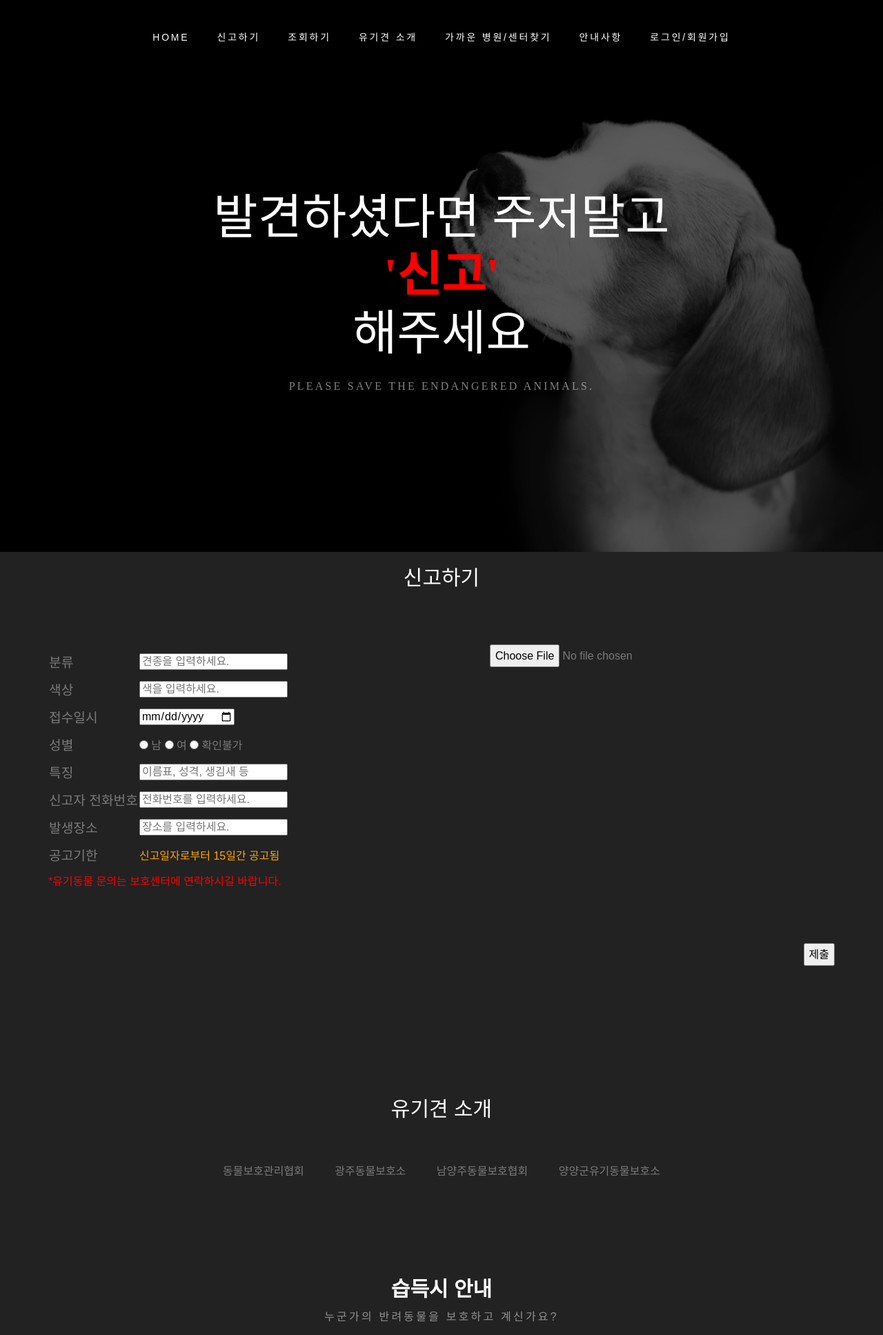
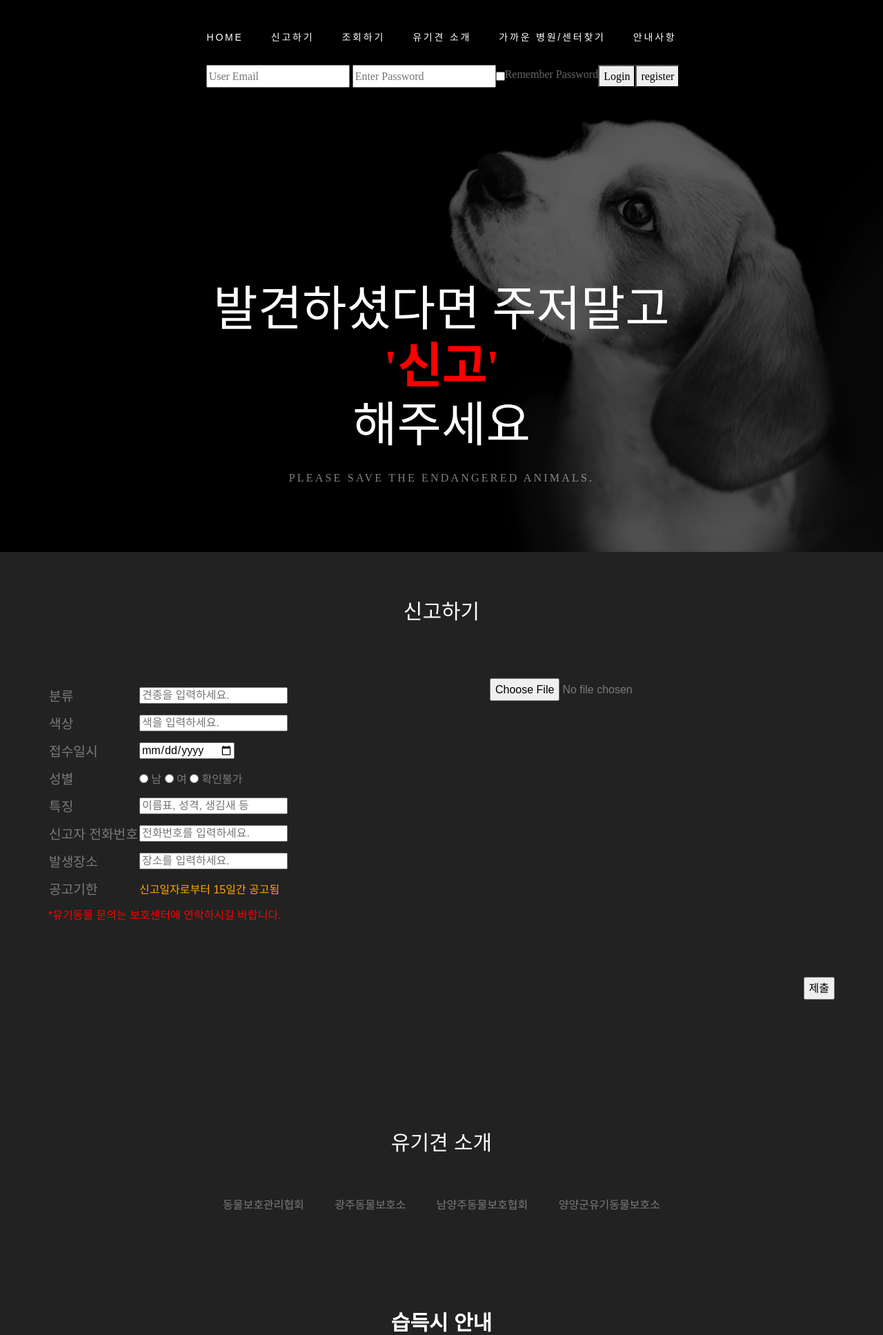
Before and after one commit to lee-dk/teamproject, a Django app: page /first_project/main/ in a window 1280 px wide. Shown: the top 1935 px of the page at 69% size. Run offline with Django 3.2, Linux system fonts and the light colour scheme; some libraries are stand-ins or nearby versions; some web fonts are replaced.

Commit message:
20200824 login DB update

```diff
--- a/first_project/templates/main.html
+++ b/first_project/templates/main.html
@@ -27,6 +27,9 @@
         	font-weight:lighter;
         	font-size:1.2em;
         }
+        #login_div{
+        	float:right;
+        }
 	</style>
 </head>
 <body data-spy="scroll" data-target="#pb-navbar" data-offset="200" id="body_id">
@@ -47,18 +50,79 @@
 					<li class="nav-item"><a class="nav-link" href="#section-portfolio">유기견 소개</a></li>
 					<li class="nav-item"><a class="nav-link" href="#section-resume">가까운 병원/센터찾기</a></li>
 					<li class="nav-item"><a class="nav-link" href="#section-coment">안내사항</a></li>
-					<li class="nav-item-login"><a class="nav-link_login" href="#section-coment" style="float:right;">로그인/회원가입</a></li>
+<!--					<li class="nav-item-login"><a class="nav-link_login" href="#section-coment" style="float:right;">로그인/회원가입</a></li>-->
 				</ul>
 			</div>
 		</div>
 	</nav>
 
-
-
-
 	<section class="site-hero" style="background-image: url({% static 'images/main_dog.jpg' %});" id="section-home" data-stellar-background-ratio="0.5">
 		<div class="container">
 			<div class="row intro-text align-items-center justify-content-center">
+				<div id="login_div" style="display:block;">
+					 <div class="wrap">
+						 <div class="form-wrap">
+							<form id="login"  class="input-group" method="POST" action="{% url 'newLogin' %}">
+							{% csrf_token %}
+								<div>
+								<label for="useremail"></label>
+								<input type="email" class="input-field" placeholder="User Email" name="useremail" >
+								</div>
+								<div>
+								<label for="userpassword"></label>
+								<input type="password" class="input-field" placeholder="Enter Password" name="password" >
+								</div>
+								<br>
+								<input type="checkbox" class="checkbox"><span>Remember Password</span>
+
+								<button class="submit" id="login_btn">Login</button>
+								<button type="button" id="register_btn" onclick="register_btn_click();">register</button>
+							</form>
+							 <br>
+
+						</div>
+					 </div>
+				</div>
+				<div id="register_div"  style="display:none;">
+						 <div class="wrap">
+							 <div class="form-wrap">
+								<form id="register"  class="input-group" method="POST" action="{% url 'sign_in' %}">
+									{% csrf_token %}
+										<div>
+											<div>
+												<label for="username"></label>
+												<input type="text" class="input-field" placeholder="User name" name="username" required>
+											</div>
+											<div>
+												<label for="useremail"></label>
+												<input type="email" class="input-field" placeholder="Your Email" name="useremail" required>
+											</div>
+											<div>
+												<label for="password"></label>
+												<input type="password" class="input-field" placeholder="Enter Password" name="password" required>
+											</div>
+											<div>
+												<label for="password"></label>
+												<input type="password" class="input-field" placeholder="Check Password" name="re-password"required>
+											</div>
+											<button class="submit" id="register_complete">REGISTER</button>
+										</div>
+								</form>
+							 </div>
+						 </div>
+
+				</div>
+				<script>
+					function register_btn_click(){
+						$('#login_div').css('display', 'none')
+						$('#register_div').css('display', 'block')
+						//document.getElementById('login').action="{% url 'sign_in' %}"
+						//if(document.getElementById('login_div').style.display=='block'){
+						//	document.getElementById('login_div').style.display=='none';
+						//	document.getElementById('register_div').style.display=='block';
+						//}
+					}
+				</script>
 				<div class="col-md-10 text-center pt-5">
 
 					<h1 class="site-heading site-animate">발견하셨다면 주저말고
@@ -72,14 +136,15 @@
 
 
 	<section class="site-section" id="section-about">
-<!--		<div class="container">-->
+		<div class="container">
 <!--			<div class="section-heading text-center">-->
 <!--						<h2><strong style="color:orange">소개</strong> 하기</h2>-->
 <!--					</div>-->
-<!--			<div class="row mb-5 align-items-center">-->
-<!--				<div class="col-lg-7 pr-lg-5 mb-5 mb-lg-0">-->
+			<div class="row mb-5 align-items-center">
+				<div class="col-lg-7 pr-lg-5 mb-5 mb-lg-0">
+
 <!--					<img src="images/Jennifer.png" alt="Image placeholder" class="img-fluid">-->
-<!--				</div>-->
+				</div>
 <!--				<div class="col-lg-5 pl-lg-5">-->
 <!--					<div class="section-heading">-->
 <!--						<h2>이동규</h2>-->
@@ -90,59 +155,8 @@
 <!--&lt;!&ndash;					<p>&ndash;&gt;-->
 <!--						<a href="#" class="social-item"><span class="icon-instagram2" onclick="location.href='https://www.instagram.com/dk_lee__/';"> instagram</span></a>-->
 <!--&lt;!&ndash;					</p>&ndash;&gt;-->
-<!--				</div>-->
-<!--			</div>-->
-
-<!--			<div class="row mb-5 align-items-center">-->
-<!--				<div class="col-lg-7 pr-lg-5 mb-5 mb-lg-0">-->
-<!--					<img src="images/Katrine.png" alt="Image placeholder" class="img-fluid">-->
-<!--				</div>-->
-<!--				<div class="col-lg-5 pl-lg-5">-->
-<!--					<div class="section-heading">-->
-<!--						<h2>박성준</h2>-->
-<!--					</div>-->
-<!--					<p class="lead">1993.05.04</p>-->
-<!--					<p class="lead">010-5129-4770</p>-->
-<!--					<p>-->
-<!--						<a href="#" class="social-item"><span class="icon-instagram2" onclick="location.href='https://www.instagram.com/piaojian_0504/';"></span></a>-->
-<!--					</p>-->
-<!--				</div>-->
-<!--			</div>-->
-
-<!--			<div class="row mb-5 align-items-center">-->
-<!--				<div class="col-lg-7 pr-lg-5 mb-5 mb-lg-0">-->
-<!--					<img src="images/Pets.png" alt="Image placeholder" class="img-fluid">-->
-<!--				</div>-->
-<!--				<div class="col-lg-5 pl-lg-5">-->
-<!--					<div class="section-heading">-->
-<!--						<h2>김민영</h2>-->
-<!--					</div>-->
-<!--					<p class="lead">1996.02.07</p>-->
-<!--					<p class="lead">010-9998-2948</p>-->
-<!--					<p>-->
-<!--						<a href="#" class="social-item"><span class="icon-instagram2" onclick="location.href='https://www.instagram.com/my_kim27/';"></span></a>-->
-<!--					</p>-->
-<!--				</div>-->
-<!--			</div>-->
-
-<!--			<div class="row mb-5 align-items-center">-->
-<!--				<div class="col-lg-7 pr-lg-5 mb-5 mb-lg-0">-->
-<!--					<img src="images/Woody.png" alt="Image placeholder" class="img-fluid">-->
-<!--				</div>-->
-<!--				<div class="col-lg-5 pl-lg-5">-->
-<!--					<div class="section-heading">-->
-<!--						<h2>홍연하</h2>-->
-<!--					</div>-->
-<!--					<p class="lead">1997.01.10</p>-->
-<!--					<p class="lead">010-9338-1483</p>-->
-<!--					<p>-->
-<!--						<a href="#" class="social-item"><span class="icon-instagram2" onclick="location.href='https://www.instagram.com/yyeoona/';"></span></a>-->
-<!--					</p>-->
-<!--				</div>-->
-<!--			</div>-->
-
-
-<!--		</div>-->
+				</div>
+			</div>
 	</section>
 
 	<link rel="stylesheet" href="https://unpkg.com/leaflet@1.5.1/dist/leaflet.css"
--- a/first_project/urls.py
+++ b/first_project/urls.py
@@ -4,4 +4,6 @@ from . import views
 urlpatterns = [
     path("main/", views.main, name="main"),
     path('register/', views.register, name="register"),
+    path('newLogin/', views.newLogin, name="newLogin"),
+    path('sign_in/', views.sign_in, name="sign_in"),
 ]
--- a/first_project/views.py
+++ b/first_project/views.py
@@ -1,7 +1,8 @@
 from django.shortcuts import render, redirect
 from django.template import loader
 from django.http import HttpResponse
-from .models import Upload
+from django.contrib.auth.hashers import make_password, check_password
+from .models import Upload, Users
 import datetime
 from django.contrib import messages
 
@@ -27,3 +28,48 @@ def register(request):
     context.save()
     messages.success(request, "신고 접수 완료되었습니다!")
     return redirect("main")
+
+def newLogin(request):
+    context = None
+    if request.method == "POST":
+        useremail = request.POST.get('useremail', None)
+        password = request.POST.get('password', None)
+        try :
+            user = Users.objects.get(useremail=useremail)
+        except Users.DoesNotExist :
+            context = {'error': '아이디를 확인하세요'}
+        else :
+            if check_password(password, user.password):
+                request.session['user'] = useremail
+                return redirect('onlymember')
+            else :
+                context = { 'error' : '패스워드를 확인하세요'}
+    else :
+        if 'user' in request.session:
+            context = {'msg': '이미 로그인 하셨습니다.'}
+    return render(request, 'main.html', context)  ## 로그인 후 홈페이지로 고쳐야 함
+
+def sign_in(request):
+    if request.method =='GET':
+        return render(request, 'main.html')
+    elif request.method == 'POST':
+        useremail = request.POST.get('useremail', None)
+        username = request.POST.get('username', None)
+        password = request.POST.get('password', None)
+        re_password = request.POST.get('re-password',None)
+        res_data = {}
+        if not (username and password and re_password and useremail):
+            res_data['error']='아이디 또는 패스워드를 입력해주세요.'
+        elif password != re_password:
+            res_data['error']='비밀번호가 다릅니다.'
+        else:
+            users = Users(
+                useremail=useremail,
+                username=username,
+                password=make_password(password),
+            )
+            users.save()
+            # return redirect('main')
+
+        # return render(request, res_data)
+        return render(request, 'main.html', res_data)
```
Also changed, not shown: db.sqlite3.
